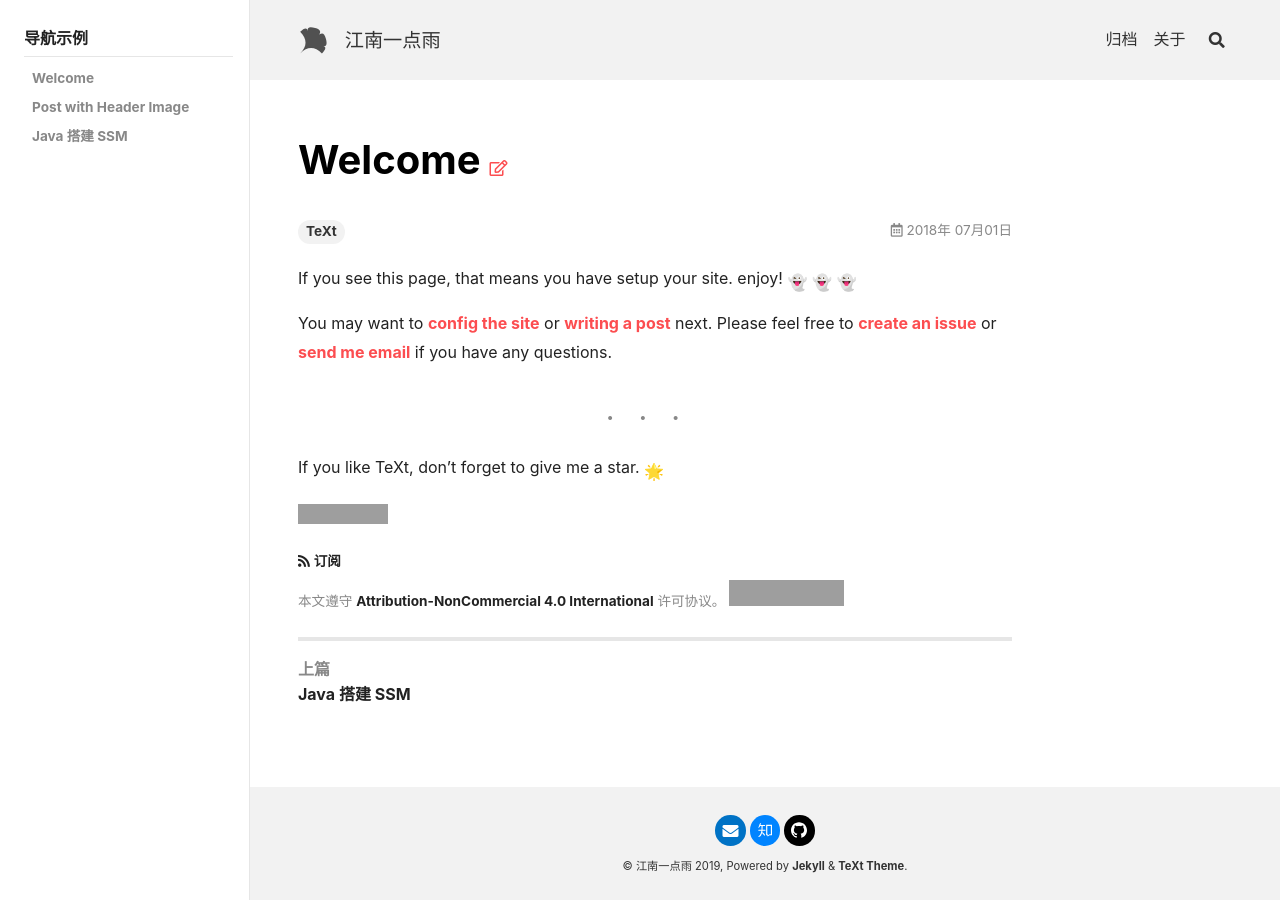
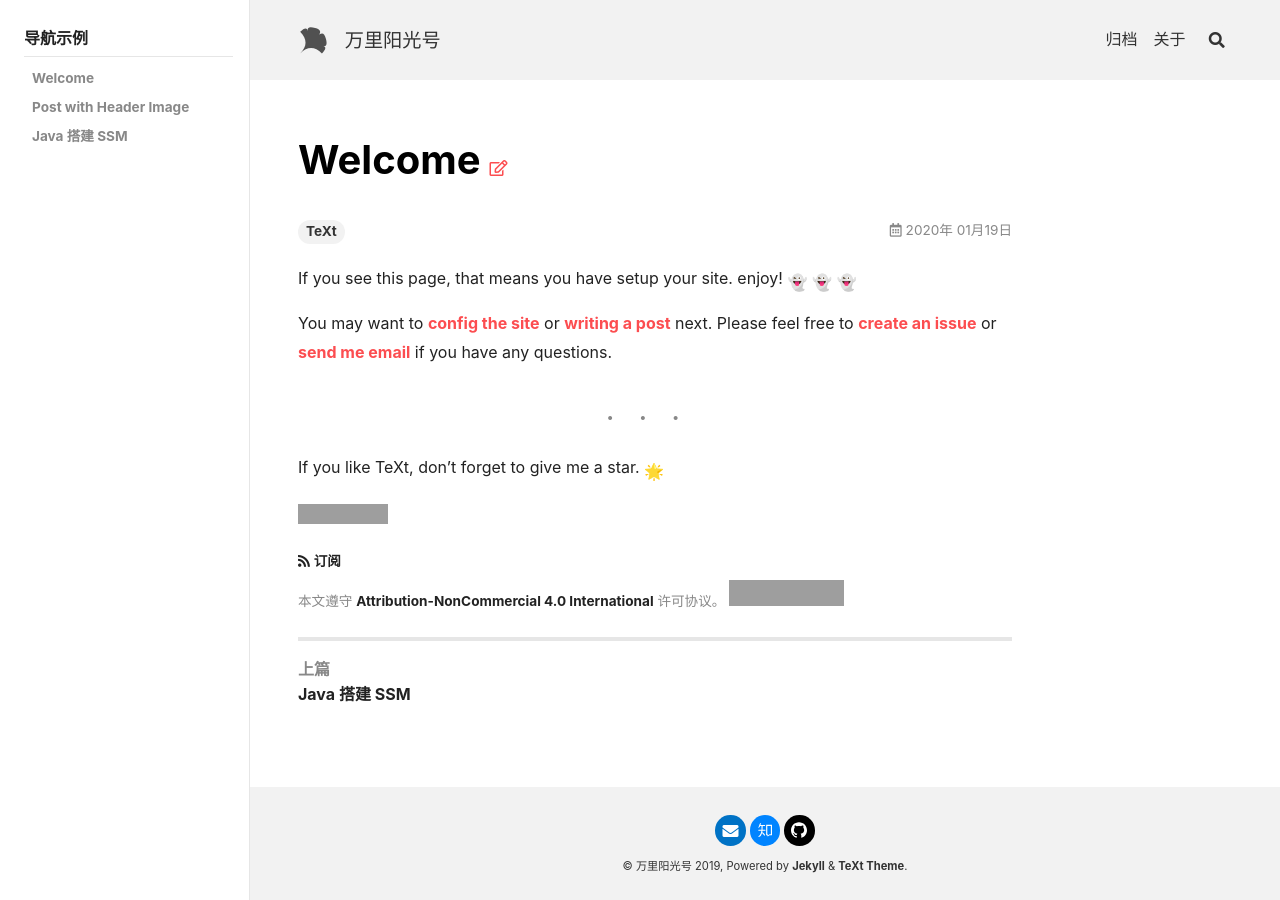
Before and after one commit to ChengHaoHappy/ChengHaoHappy.github.io, a Jekyll site: the page built from _posts/2020-01-19-welcome.md, in a window 1280 px wide. Built offline with Jekyll 4.4.1, drawn with Linux system fonts in a browser that asks for light colours; nearby versions of some CDN libraries; emoji names are drawn with the system emoji font; grey boxes are pictures that could not be loaded.

Commit message:
update config

```diff
--- a/_config.yml
+++ b/_config.yml
@@ -18,10 +18,10 @@
 ##############################
 text_skin: default # "default" (default), "dark", "forest", "ocean", "chocolate", "orange"
 highlight_theme: default # "default" (default), "tomorrow", "tomorrow-night", "tomorrow-night-eighties", "tomorrow-night-blue", "tomorrow-night-bright"
-url     : http://javaboy666.github.io
+url     : http://chenghaohappy.github.io
 baseurl : # does not include hostname
-title   : 江南一点雨
-description: 电子书示例网站，关注微信公众号：江南一点雨 ，回复 2TB 获取超 2TB 免费 Java 教程。
+title   : 万里阳光号
+description: 电子书示例网站
 
 
 ## => Language and Timezone
@@ -34,18 +34,18 @@ timezone: # see https://en.wikipedia.org/wiki/List_of_tz_database_time_zones for
 ##############################
 author:
   type      : # "person" (default), "organization"
-  name      : 江南一点雨
+  name      : ChengHao
   url       :
-  avatar    : https://www.javaboy.org/images/sb/javaboy.jpg
+  avatar    : http://chenghaohappy.github.io
   bio       : I am an amazing person.
-  email     : wangsong0210@gmail.com
+  email     : cheng_haoo@qq.com
   zhihu     : wang-song-9 # "user_name" the last part of your profile url, e.g. https://www.zhihu.com/people/user_name
-  github    : lenve # "user_name" the last part of your profile url, e.g. https://github.com/user_name
+  github    : ChengHaoHappy # "user_name" the last part of your profile url, e.g. https://github.com/user_name
 
 
 ## => GitHub Repository (if the site is hosted by GitHub)
 ##############################
-repository: javaboy666/javaboy666.github.io
+repository: https://github.com/ChengHaoHappy/ChengHaoHappy.github.io
 repository_tree: master
 
 
```
Also changed, not shown: _posts/2020-01-19-header-image.md (renamed from _posts/2018-06-01-header-image.md), _posts/2020-01-19-welcome.md (renamed from _posts/2018-07-01-welcome.md).
